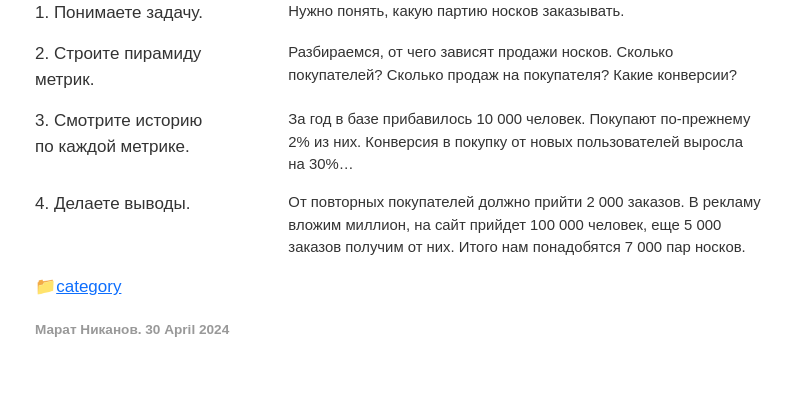
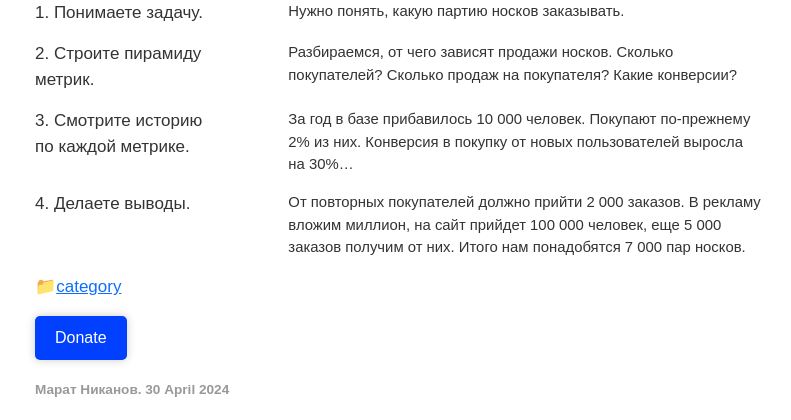
Before and after one commit to nikanoff/nikanoffv1.ru, a Django app: a page that uses nika/templates/article_page.html in a window 1280 px wide. Shown: the part 4908-5328 px from the top of the page, without its empty margins (47-838 px from the left). Before the commit the page ends 5245 px from the top, so only its background shows below. Run offline with Django 5.2, Linux system fonts and the light colour scheme; data comes from the database, SQL or seed files in the repository.

```diff
--- a/nika/static/css/styles.css
+++ b/nika/static/css/styles.css
@@ -99,3 +99,56 @@ h2.article-title a:hover {
     font-weight: 800;
     color: #999;
 }
+
+
+
+
+
+
+
+
+
+
+
+
+
+
+
+
+
+/*donate button */
+
+.donate-button {
+    /* Base styles */
+    background-color: #0140ff; /* Bright pink-crimson background color */
+    color: #FFFFFF; /* White text color */
+    border: none;
+    padding: 10px 20px;
+    font-size: 16px;
+    cursor: pointer;
+    border-radius: 5px;
+    box-shadow: 0 0 10px rgba(0, 0, 0, 0.2);
+
+
+    /* 3D illusion */
+    position: relative;
+    z-index: 1;
+  }
+
+  /* Add a subtle glow effect */
+  .donate-button::after {
+    content: "";
+    position: absolute;
+    top: 0;
+    left: 0;
+    width: 100%;
+    height: 100%;
+    background-color: #FFFFFF;
+    opacity: 0;
+    transition: opacity 0.2s;
+    border-radius: 5px;
+  }
+
+  .donate-button:hover::after {
+    opacity: 0.2;
+  }
--- a/nika/templates/article_page.html
+++ b/nika/templates/article_page.html
@@ -12,6 +12,22 @@
             <h1 class="article-title">{{ article.title }}</h1>
             <p class="article-text">{{ article.full_text | safe }}</p>
 
+                <!-- код,для кнопки донат -->
+            <form action="https://www.donationalerts.com/r/nikanoff">
+                <button class="donate-button">Donate</button>
+            </form>
+
+
+
+
+
+
+
+
+
+
+
+
 
         </div>
     </div>
```
Also changed, not shown: 1 other file.
